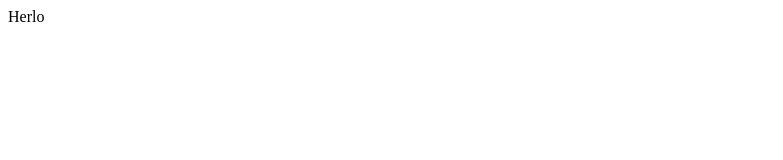
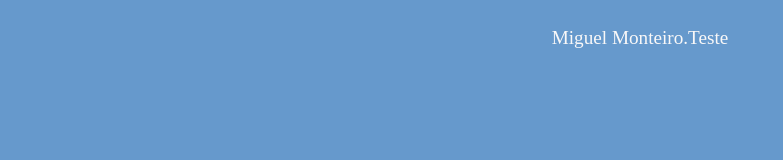
Before and after one commit to MiguelACM/MiguelACM.github.io, a plain HTML site: page index.html in a window 1280 px wide. Shown: the whole page, without its empty margins (0-783 px from the left). Drawn offline with Linux system fonts and the light colour scheme.

Commit message:
Add files via upload

```diff
--- a/index.html
+++ b/index.html
@@ -1 +1,17 @@
-Herlo
+<!DOCTYPE html>
+<html>
+    <head>
+        <title>Hello.</title>
+        <link rel="stylesheet" href="style/style.css">
+        <script src="js/main.js"></script>
+    </head>
+
+    <body>
+        <main>
+            <div class="flexbox-container">
+                <p>Miguel Monteiro.</p>
+                <p><a href="" class="link">Teste</a></p>
+            </div>
+        </main>
+    </body>
+</html>
--- /dev/null
+++ b/style/style.css
@@ -0,0 +1,31 @@
+@font-face {
+    font-family: 'Open Sans', sans-serif;
+    /*font-family: 'fot-newrodin_prodb';
+    src: url('fot-newrodinprodb-webfont.woff2') format('woff2'),
+         url('fot-newrodinprodb-webfont.woff') format('woff');
+    font-weight: normal;
+    font-style: normal;*/
+
+}
+body{
+    background-color: #6699CC;
+}
+.flexbox-container{
+    display: flex;
+    flex-wrap:wrap;
+    justify-content: center;
+    width: 100%;
+    align-items: center;
+}
+
+p{
+    color:#F9F8F8;
+    font-size: larger;
+}
+.link{
+color: #F9F8F8;
+text-decoration: none;
+}
+.link:hover{
+    color: #FF4000;
+}
```
Also changed, not shown: style/stylesheet.css (added, +12 -0 lines).
